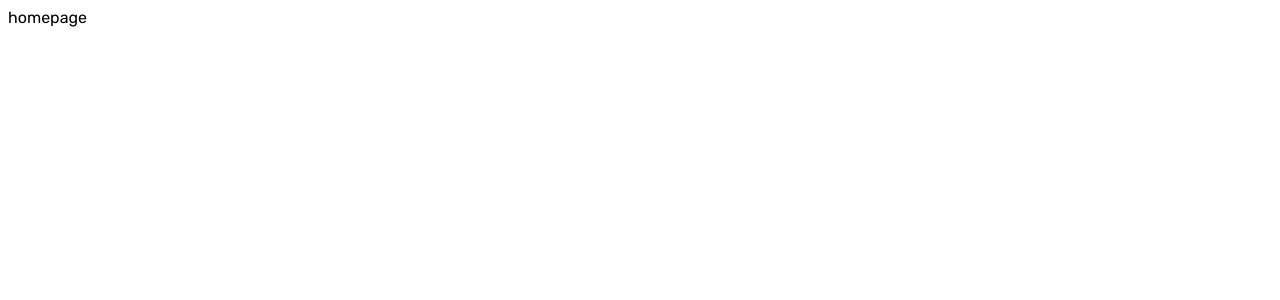
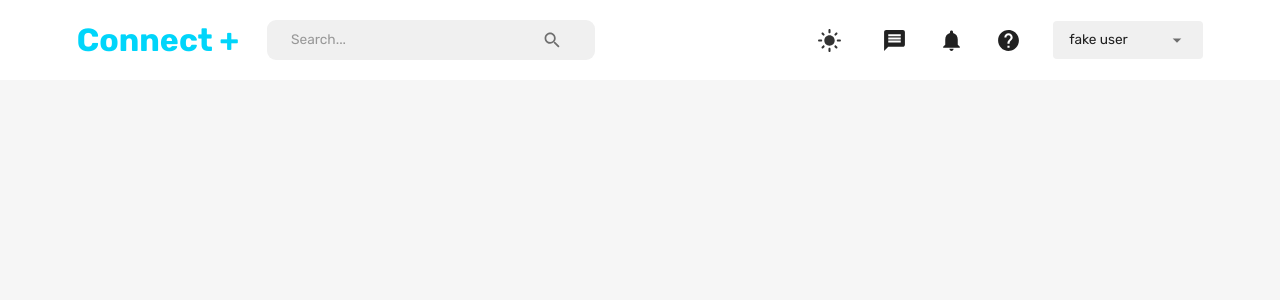
Before and after one commit to tyymr23/TheSideline, a React (Create React App) app in the folder client/: page /home in a window 1280 px wide. Shown: the top 300 px of the page. Built offline with nearby package versions, Linux system fonts and the light colour scheme.

Commit message:
created navbar

```diff
--- a/client/src/App.js
+++ b/client/src/App.js
@@ -2,15 +2,26 @@
 import HomePage from "scenes/homePage";
 import LoginPage from "scenes/loginPage";
 import ProfilePage from "scenes/profilePage";
+import { useMemo } from "react";
+import { useSelector } from "react-redux";
+import { CssBaseline, ThemeProvider } from "@mui/material";
+import { createTheme } from "@mui/material/styles";
+import { themeSettings } from "./theme";
 
 function App() {
+  const mode = useSelector((state) => state.mode);
+  const theme = useMemo(() => createTheme(themeSettings(mode)), [mode]);
+
   return <div className="app">
     <BrowserRouter>
-      <Routes>
-        <Route path="/" element={<LoginPage />} />
-        <Route path="/home" element={<HomePage />} />
-        <Route path="/profile/:userId" element={<ProfilePage />} />
-      </Routes>
+      <ThemeProvider theme={theme}>
+        <CssBaseline />
+        <Routes>
+          <Route path="/" element={<LoginPage />} />
+          <Route path="/home" element={<HomePage />} />
+          <Route path="/profile/:userId" element={<ProfilePage />} />
+        </Routes>
+      </ThemeProvider>
     </BrowserRouter>
   </div>
 }
--- /dev/null
+++ b/client/src/components/FlexBetween.jsx
@@ -0,0 +1,10 @@
+import { Box } from "@mui/material";
+import { styled } from "@mui/system";
+
+const FlexBetween = styled(Box)({
+    display: "flex",
+    justifyContent: "space-between",
+    alignItems: "center"
+})
+
+export default FlexBetween;
--- a/client/src/scenes/homePage/index.jsx
+++ b/client/src/scenes/homePage/index.jsx
@@ -1,5 +1,12 @@
+import { Box } from "@mui/material";
+import Navbar from "scenes/navbar";
+
 const HomePage = () => {
-    return (<div>homepage</div>)
+    return (
+        <Box>
+            <Navbar />
+        </Box>
+    )
 }
 
 export default HomePage;
--- a/client/src/scenes/navbar/index.jsx
+++ b/client/src/scenes/navbar/index.jsx
@@ -1,5 +1,198 @@
+import { useState } from "react";
+import {
+  Box,
+  IconButton,
+  InputBase,
+  Typography,
+  Select,
+  MenuItem,
+  FormControl,
+  useTheme,
+  useMediaQuery,
+} from "@mui/material";
+import {
+  Search,
+  Message,
+  DarkMode,
+  LightMode,
+  Notifications,
+  Help,
+  Menu,
+  Close,
+} from "@mui/icons-material";
+import { useDispatch, useSelector } from "react-redux";
+import { setMode, setLogout } from "state";
+import { useNavigate } from "react-router-dom";
+import FlexBetween from "components/FlexBetween";
+
 const Navbar = () => {
-    return (<div>navbar</div>)
-}
+  const [isMobileMenuToggled, setIsMobileMenuToggled] = useState(false);
+  const dispatch = useDispatch();
+  const navigate = useNavigate();
+  const user = useSelector((state) => state.user);
+  const isNonMobileScreens = useMediaQuery("(min-width: 1000px)");
+
+  const theme = useTheme();
+  const neutralLight = theme.palette.neutral.light;
+  const dark = theme.palette.neutral.dark;
+  const background = theme.palette.background.default;
+  const primaryLight = theme.palette.primary.light;
+  const alt = theme.palette.background.alt;
+
+  //const fullName = `${user.firstName} ${user.lastName}`;
+  const fullName = 'fake user';
+
+  return (
+    <FlexBetween padding="1rem 6%" backgroundColor={alt}>
+      <FlexBetween gap="1.75rem">
+        <Typography
+          fontWeight="bold"
+          fontSize="clamp(1rem, 2rem, 2.25rem)"
+          color="primary"
+          onClick={() => navigate("/home")}
+          sx={{
+            "&:hover": {
+              color: primaryLight,
+              cursor: "pointer",
+            },
+          }}
+        >
+          Connect +
+        </Typography>
+        {isNonMobileScreens && (
+          <FlexBetween
+            backgroundColor={neutralLight}
+            borderRadius="9px"
+            gap="3rem"
+            padding="0.1rem 1.5rem"
+          >
+            <InputBase placeholder="Search..." />
+            <IconButton>
+              <Search />
+            </IconButton>
+          </FlexBetween>
+        )}
+      </FlexBetween>
+
+      {/* DESKTOP NAV */}
+      {isNonMobileScreens ? (
+        <FlexBetween gap="2rem">
+          <IconButton onClick={() => dispatch(setMode())}>
+            {theme.palette.mode === "dark" ? (
+              <DarkMode sx={{ fontSize: "25px" }} />
+            ) : (
+              <LightMode sx={{ color: dark, fontSize: "25px" }} />
+            )}
+          </IconButton>
+          <Message sx={{ fontSize: "25px" }} />
+          <Notifications sx={{ fontSize: "25px" }} />
+          <Help sx={{ fontSize: "25px" }} />
+          <FormControl variant="standard" value={fullName}>
+            <Select
+              value={fullName}
+              sx={{
+                backgroundColor: neutralLight,
+                width: "150px",
+                borderRadius: "0.25rem",
+                p: "0.25rem 1rem",
+                "& .MuiSvgIcon-root": {
+                  pr: "0.25rem",
+                  width: "3rem",
+                },
+                "& .MuiSelect-select:focus": {
+                  backgroundColor: neutralLight,
+                },
+              }}
+              input={<InputBase />}
+            >
+              <MenuItem value={fullName}>
+                <Typography>{fullName}</Typography>
+              </MenuItem>
+              <MenuItem onClick={() => dispatch(setLogout())}>Log Out</MenuItem>
+            </Select>
+          </FormControl>
+        </FlexBetween>
+      ) : (
+        <IconButton
+          onClick={() => setIsMobileMenuToggled(!isMobileMenuToggled)}
+        >
+          <Menu />
+        </IconButton>
+      )}
+
+      {/* MOBILE NAV */}
+      {!isNonMobileScreens && isMobileMenuToggled && (
+        <Box
+          position="fixed"
+          right="0"
+          bottom="0"
+          height="100%"
+          zIndex="10"
+          maxWidth="500px"
+          minWidth="300px"
+          backgroundColor={background}
+        >
+          {/* CLOSE ICON */}
+          <Box display="flex" justifyContent="flex-end" p="1rem">
+            <IconButton
+              onClick={() => setIsMobileMenuToggled(!isMobileMenuToggled)}
+            >
+              <Close />
+            </IconButton>
+          </Box>
+
+          {/* MENU ITEMS */}
+          <FlexBetween
+            display="flex"
+            flexDirection="column"
+            justifyContent="center"
+            alignItems="center"
+            gap="3rem"
+          >
+            <IconButton
+              onClick={() => dispatch(setMode())}
+              sx={{ fontSize: "25px" }}
+            >
+              {theme.palette.mode === "dark" ? (
+                <DarkMode sx={{ fontSize: "25px" }} />
+              ) : (
+                <LightMode sx={{ color: dark, fontSize: "25px" }} />
+              )}
+            </IconButton>
+            <Message sx={{ fontSize: "25px" }} />
+            <Notifications sx={{ fontSize: "25px" }} />
+            <Help sx={{ fontSize: "25px" }} />
+            <FormControl variant="standard" value={fullName}>
+              <Select
+                value={fullName}
+                sx={{
+                  backgroundColor: neutralLight,
+                  width: "150px",
+                  borderRadius: "0.25rem",
+                  p: "0.25rem 1rem",
+                  "& .MuiSvgIcon-root": {
+                    pr: "0.25rem",
+                    width: "3rem",
+                  },
+                  "& .MuiSelect-select:focus": {
+                    backgroundColor: neutralLight,
+                  },
+                }}
+                input={<InputBase />}
+              >
+                <MenuItem value={fullName}>
+                  <Typography>{fullName}</Typography>
+                </MenuItem>
+                <MenuItem onClick={() => dispatch(setLogout())}>
+                  Log Out
+                </MenuItem>
+              </Select>
+            </FormControl>
+          </FlexBetween>
+        </Box>
+      )}
+    </FlexBetween>
+  );
+};
 
 export default Navbar;
--- /dev/null
+++ b/client/src/theme.js
@@ -0,0 +1,106 @@
+// COLOR DESIGN
+export const colorTokens = {
+    grey: {
+      0: "#FFFFFF",
+      10: "#F6F6F6",
+      50: "#F0F0F0",
+      100: "#E0E0E0",
+      200: "#C2C2C2",
+      300: "#A3A3A3",
+      400: "#858585",
+      500: "#666666",
+      600: "#4D4D4D",
+      700: "#333333",
+      800: "#1A1A1A",
+      900: "#0A0A0A",
+      1000: "#000000",
+    },
+    primary: {
+      50: "#E6FBFF",
+      100: "#CCF7FE",
+      200: "#99EEFD",
+      300: "#66E6FC",
+      400: "#33DDFB",
+      500: "#00D5FA",
+      600: "#00A0BC",
+      700: "#006B7D",
+      800: "#00353F",
+      900: "#001519",
+    },
+  };
+
+  // mui theme settings
+  export const themeSettings = (mode) => {
+    return {
+      palette: {
+        mode: mode,
+        ...(mode === "dark"
+          ? {
+              // palette values for dark mode
+              primary: {
+                dark: colorTokens.primary[200],
+                main: colorTokens.primary[500],
+                light: colorTokens.primary[800],
+              },
+              neutral: {
+                dark: colorTokens.grey[100],
+                main: colorTokens.grey[200],
+                mediumMain: colorTokens.grey[300],
+                medium: colorTokens.grey[400],
+                light: colorTokens.grey[700],
+              },
+              background: {
+                default: colorTokens.grey[900],
+                alt: colorTokens.grey[800],
+              },
+            }
+          : {
+              // palette values for light mode
+              primary: {
+                dark: colorTokens.primary[700],
+                main: colorTokens.primary[500],
+                light: colorTokens.primary[50],
+              },
+              neutral: {
+                dark: colorTokens.grey[700],
+                main: colorTokens.grey[500],
+                mediumMain: colorTokens.grey[400],
+                medium: colorTokens.grey[300],
+                light: colorTokens.grey[50],
+              },
+              background: {
+                default: colorTokens.grey[10],
+                alt: colorTokens.grey[0],
+              },
+            }),
+      },
+      typography: {
+        fontFamily: ["Rubik", "sans-serif"].join(","),
+        fontSize: 12,
+        h1: {
+          fontFamily: ["Rubik", "sans-serif"].join(","),
+          fontSize: 40,
+        },
+        h2: {
+          fontFamily: ["Rubik", "sans-serif"].join(","),
+          fontSize: 32,
+        },
+        h3: {
+          fontFamily: ["Rubik", "sans-serif"].join(","),
+          fontSize: 24,
+        },
+        h4: {
+          fontFamily: ["Rubik", "sans-serif"].join(","),
+          fontSize: 20,
+        },
+        h5: {
+          fontFamily: ["Rubik", "sans-serif"].join(","),
+          fontSize: 16,
+        },
+        h6: {
+          fontFamily: ["Rubik", "sans-serif"].join(","),
+          fontSize: 14,
+        },
+      },
+    };
+  };
```
